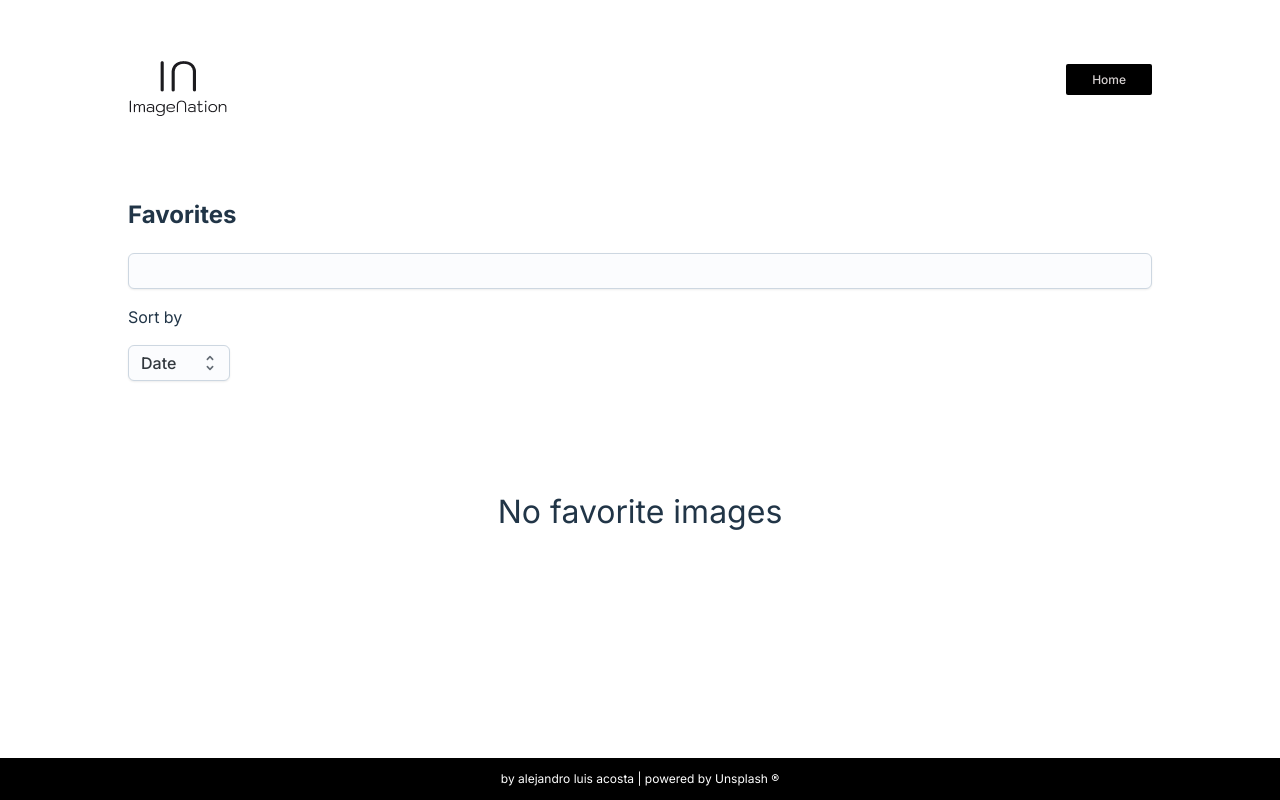
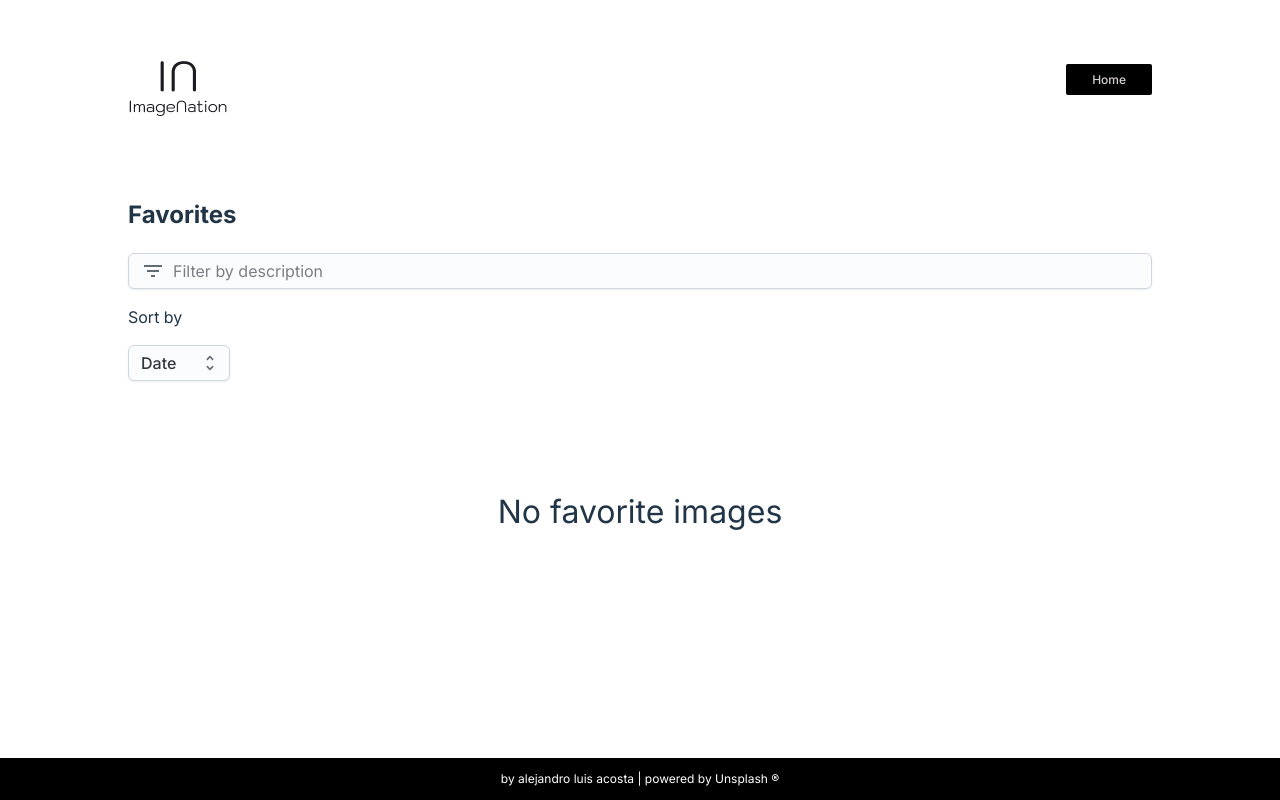
Before and after one commit to alejandroluisacosta/image-nation, a React (Vite) app: page /favorites in a window 1280 px wide. Built offline with nearby package versions, Linux system fonts and the light colour scheme; a web font is replaced by a local one.

Commit message:
add: icons to search and filter bars

```diff
--- a/src/Pages/FavoritesPage/FavoritesPage.jsx
+++ b/src/Pages/FavoritesPage/FavoritesPage.jsx
@@ -9,7 +9,6 @@ import FooterComponent from '../../Components/FooterComponent/FooterComponent';
 import NavbarComponent from '../../Components/NavbarComponent/NavbarComponent';
 import { ToastContainer, toast } from 'react-toastify';
 import 'react-toastify/dist/ReactToastify.css';
-
 
 const FavoritesPage = () => {
 
@@ -60,9 +59,21 @@ const FavoritesPage = () => {
         <div className='favorites__header'>
         <NavbarComponent className={"navbar navbar--favorites"}/>
         <h2 className="favorites__header__title">Favorites</h2>
-        <Input className="favorites__header__input" onChange={filterByNameHandler}/>
+        <Input
+        className="favorites__header__input"
+        startDecorator={
+            <span class="material-symbols-outlined">
+                filter_list
+            </span>
+        }
+        onChange={filterByNameHandler}
+        placeholder='Filter by description'/>
         <p>Sort by</p>
-        <Select className="favorites__header__select" onChange={filterByPropertyHandler} defaultValue="date">
+        <Select
+            className="favorites__header__select"
+            onChange={filterByPropertyHandler}
+            defaultValue="date"
+            >
             <Option value="date">Date</Option>
             <Option value="width">Width</Option>
             <Option value="height">Height</Option>
--- a/src/Pages/SearchPage/SearchPage.jsx
+++ b/src/Pages/SearchPage/SearchPage.jsx
@@ -69,7 +69,16 @@ const SearchPage = () => {
             <div className="header__content">
                 <h2 className="header__title">High-quality images</h2>
                 <p className="header__subtitle">for high-quality projects</p>
-                <Input className="header__search-bar" placeholder="Search" onKeyDown={searchSubmitHandler}/>
+                <Input
+                    className="header__search-bar"
+                    startDecorator={
+                        <span class="material-symbols-outlined">
+                            search
+                        </span>
+                    }
+                    placeholder="Search"
+                    onKeyDown={searchSubmitHandler}
+                />
             </div>
         </header>
         {loading ?
```
